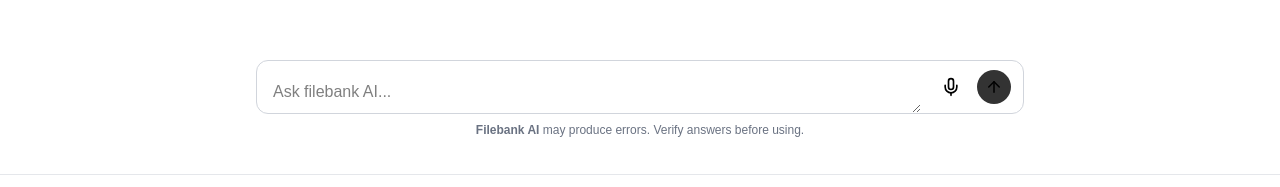
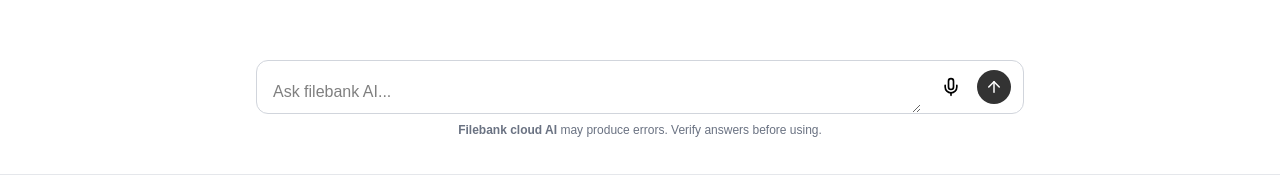
Before and after one commit to Ymffuture/Filebank, a React (Vite) app in the folder filebank-frontend/: page /full-screen-ai in a window 1280 px wide. Shown: the part 626-813 px from the top of the page. Built offline with nearby package versions, Linux system fonts and the light colour scheme.

Commit message:
Update AIScreen.jsx

```diff
--- a/filebank-frontend/src/components/AIScreen.jsx
+++ b/filebank-frontend/src/components/AIScreen.jsx
@@ -1,12 +1,12 @@
 import React, { useState, useEffect, useRef } from 'react';
-import { Button, Space, Switch, Tooltip, Typography, message } from 'antd';
+import { Input, Button, Space, Switch, Tooltip, Typography, message } from 'antd';
 import { CopyOutlined, BulbOutlined } from '@ant-design/icons';
 import api from '../api/fileApi';
 import { Light as SyntaxHighlighter } from 'react-syntax-highlighter';
 import js from 'react-syntax-highlighter/dist/esm/languages/hljs/javascript';
 import { dracula, github } from 'react-syntax-highlighter/dist/esm/styles/hljs';
 import copy from 'copy-to-clipboard';
-import { Mic, ArrowUp } from 'lucide-react';
+import { SendHorizonal, Mic, ArrowUp } from 'lucide-react';
 import { Link } from 'react-router-dom';
 import DOMPurify from 'dompurify';
 import { motion } from 'framer-motion';
@@ -46,7 +46,6 @@ export default function AIScreen() {
       setIsRecording(false);
     };
     recognition.onend = () => setIsRecording(false);
-
     recognition.onresult = (event) => {
       const transcript = event.results[0][0].transcript;
       setInput(transcript);
@@ -67,6 +66,12 @@ export default function AIScreen() {
   };
 
   useEffect(() => {
+    if (recognitionRef.current && isRecording && !isTyping) {
+      recognitionRef.current.abort();
+    }
+  }, [isRecording, isTyping]);
+
+  useEffect(() => {
     const savedHistory = localStorage.getItem("chatHistory");
     if (savedHistory) {
       setMessages(JSON.parse(savedHistory));
@@ -75,6 +80,9 @@ export default function AIScreen() {
 
   useEffect(() => {
     localStorage.setItem("chatHistory", JSON.stringify(messages));
+  }, [messages]);
+
+  useEffect(() => {
     if (containerRef.current) {
       containerRef.current.scrollTop = containerRef.current.scrollHeight;
     }
@@ -85,19 +93,14 @@ export default function AIScreen() {
     localStorage.removeItem("chatHistory");
   };
 
-  const sendMessage = async (overrideInput) => {
-    const userInput = overrideInput || input;
-    if (!userInput.trim()) return;
-    const userMsg = { from: 'user', text: userInput };
+  const sendMessage = async (customInput) => {
+    const messageToSend = customInput || input;
+    if (!messageToSend.trim()) return;
+    const userMsg = { from: 'user', text: messageToSend };
     setMessages(prev => [...prev, userMsg]);
     setLoading(true);
-
-    if (recognitionRef.current && isRecording) {
-      recognitionRef.current.abort();
-    }
-
     try {
-      const res = await api.post('/chat', { message: userInput });
+      const res = await api.post('/chat', { message: messageToSend });
       const fullReply = res.data.reply;
 
       setIsTyping(true);
@@ -189,27 +192,31 @@ export default function AIScreen() {
                     message.success('Code copied to clipboard');
                   }}
                   className="bg-white dark:bg-gray-800 text-gray-800 dark:text-white border border-gray-300 dark:border-gray-600 hover:border-sky-500 hover:text-sky-600 transition duration-200"
+                  aria-label="Copy code"
                 />
               </Tooltip>
             </div>
           </div>
         );
       } else {
-        const html = highlightKeywords(part)
+        const html = highlightKeywords(part
           .replace(/~~(.*?)~~/g, '<span style="text-decoration: line-through;">$1</span>')
-          .replace(/\*\*(.*?)\*\*/g, '<strong>$1</strong>')
-          .replace(/(^|[^*])_([^_]+)_/g, '$1<em>$2</em>')
-          .replace(/`([^`]+)`/g, '<code>$1</code>')
-          .replace(/\n/g, '<br/>');
+          .replace(/\*\*(.*?)\*\*/g, '<strong style="font-weight:600;">$1</strong>')
+          .replace(/(^|[^*])_([^_]+)_/g, '$1<em style="font-style: italic;">$2</em>')
+          .replace(/`([^`]+)`/g, '<code style="background:#f6f8fa;border-radius:4px;padding:2px 6px;font-size:13px;color:#c7254e;">$1</code>')
+          .replace(/\n/g, '<br/>')
+          .replace(/((https?:\/\/|www\.)[^\s<]+)/g, (match) => {
+            const url = match.startsWith('http') ? match : `https://${match}`;
+            return `<a href="${url}" target="_blank" rel="noopener noreferrer" class="text-sky-500 hover:underline break-all inline-flex items-center">${match}</a>`;
+          }));
 
         return (
           <div
             key={`${idx}-text-${i}`}
-            aria-live="polite"
             className={`my-2 p-3 rounded-lg max-w-[100%] whitespace-pre-wrap break-words text-[15px] leading-relaxed animate-fade-in ${
               msg.from === 'user'
                 ? 'bg-gray-100 text-[#333] self-end ml-auto max-w-[80%]'
-                : 'bg-gray-200 dark:bg-gray-700 dark:text-white'
+                : 'bg-* text-[#333] dark:bg-gray-700 dark:text-white'
             }`}
             dangerouslySetInnerHTML={{ __html: DOMPurify.sanitize(html) }}
           />
@@ -230,6 +237,7 @@ export default function AIScreen() {
             onChange={setDarkMode}
             checkedChildren={<BulbOutlined />}
             unCheckedChildren={<BulbOutlined />}
+            aria-label="Toggle dark mode"
           />
         </Space>
       </header>
@@ -238,6 +246,7 @@ export default function AIScreen() {
         {messages.map((msg, idx) => (
           <motion.div
             key={idx}
+            className="flex flex-col"
             initial={{ opacity: 0, y: 10 }}
             animate={{ opacity: 1, y: 0 }}
             transition={{ duration: 0.3 }}
@@ -245,9 +254,32 @@ export default function AIScreen() {
             {renderMessage(msg, idx)}
           </motion.div>
         ))}
+
+        {loading && !isTyping && (
+          <div className="flex items-center gap-2 px-3 py-2 rounded-lg w-fit text-sm text-gray-700 dark:text-gray-100 animate-pulse">
+            <svg className="animate-spin h-6 w-6 text-sky-500" xmlns="http://www.w3.org/2000/svg" fill="none" viewBox="0 0 24 24">
+              <circle className="opacity-25" cx="12" cy="12" r="10" stroke="currentColor" strokeWidth="4" />
+              <path className="opacity-75" fill="currentColor" d="M4 12a8 8 0 018-8v4l3-3-3-3v4a8 8 0 000 16z" />
+            </svg>
+          </div>
+        )}
+
+        {isTyping && (
+          <div className="flex flex-col gap-1" aria-live="polite">
+            {renderMessage({ from: 'bot', text: botTypingText }, 'typing')}
+            <div className="ai-typing-bubble dark:bg-gray-700 dark:text-white">
+              <span className='animate-pulse text-[gray]'>Typing</span>
+              <div className="flex ml-2 gap-1">
+                <span className="ai-dot"></span>
+                <span className="ai-dot"></span>
+                <span className="ai-dot"></span>
+              </div>
+            </div>
+          </div>
+        )}
       </main>
 
-      <footer className="w-full px-4 pb-6 pt-2 bg-white dark:bg-gray-900">
+      <footer className="w-full px-4 pb-6 pt-2 bg-white dark:bg-gray-900 dark:border-gray-700">
         <div className="max-w-3xl mx-auto flex flex-col gap-2">
           <div className="relative border border-gray-300 dark:border-gray-600 bg-white dark:bg-gray-800 rounded-xl flex items-end focus-within:ring-2 focus-within:ring-sky-500 transition">
             <textarea
@@ -262,6 +294,7 @@ export default function AIScreen() {
               rows={1}
               placeholder="Ask filebank AI..."
               className="w-full resize-none border-0 bg-transparent px-4 py-3 text-sm text-gray-900 dark:text-white focus:outline-none"
+              aria-label="Ask filebank AI..."
             />
             <div className="flex items-center gap-2 px-3 py-2">
               <button
@@ -274,24 +307,25 @@ export default function AIScreen() {
                   }
                 }}
                 className={`transition p-2 rounded-full ${isRecording ? '' : 'text-gray-400 hover:text-sky-500'}`}
+                aria-label="Voice input"
               >
                 <Mic size={20} className={isRecording ? 'animate-pulse text-[red]' : ''} />
               </button>
 
               <button
                 type="button"
-                disabled={loading || isTyping}
+                disabled={loading}
                 onClick={() => sendMessage()}
-                className={`${
-                  loading || isTyping ? 'opacity-50 animate-pulse' : ''
-                } bg-[#333] hover:bg-[gray] text-white p-2 rounded-full transition`}
+                className={`${loading ? 'opacity-50 animate-pulse' : ""} bg-[#333] hover:bg-[gray] text-white p-2 rounded-full transition flex items-center justify-center`}
+                aria-label="Send message"
               >
-                <ArrowUp size={18} />
+                <ArrowUp size={18} className="transform text-white" />
               </button>
             </div>
           </div>
+
           <p className="text-xs text-center text-gray-500 dark:text-gray-400 mt-2">
-            <b>Filebank AI</b> may produce errors. Verify answers before using.
+            <b>Filebank cloud AI</b> may produce errors. Verify answers before using.
           </p>
         </div>
       </footer>
```
